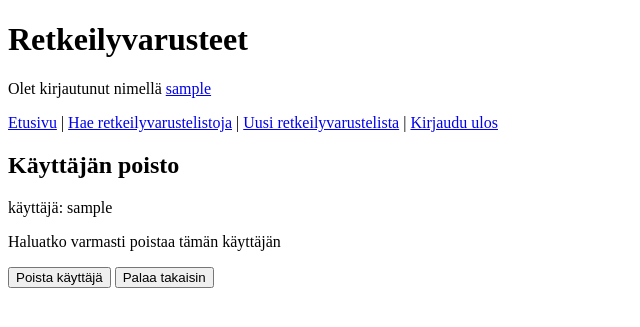
After one commit to sJYRINKI/Retkeilyvarusteet, a Flask app: page /remove_user/1 in a window 1280 px wide. The commit adds this page. Shown: the top 327 px of the page, without its empty margins (0-640 px from the left). Run offline with Flask 3, Linux system fonts and the light colour scheme; the visitor is signed in with stand-in values (Sample User, id 1); data comes from the database, SQL or seed files in the repository.

Commit message:
Add remove user feature

```diff
--- a/app.py
+++ b/app.py
@@ -117,7 +117,7 @@ def create_pack():
 
 @app.route("/create_comment", methods=["POST"])
 def create_comment():
-    rresult = require_login()
+    result = require_login()
     if result:
         return result
 
@@ -335,3 +335,26 @@ def logout():
         del session["user_id"]
         del session["username"]
     return redirect("/")
+
+@app.route("/remove_user/<int:user_id>", methods=["GET", "POST"])
+def remove_user(user_id):
+    result = require_login()
+    if result:
+        return result
+    user = users.get_user(user_id)
+    user_id = user[0]
+    if not user:
+        return error.render_page("Käyttäjää ei löytynyt", "Virhe käyttäjätunnuksen poistossa")
+    if user_id != session["user_id"]:
+          return error.render_page("Käyttäjällä ei ole oikeuksia poistaa käyttäjää", "Virhe käyttäjätunnuksen poistossa")
+    if request.method == "GET":
+        return render_template("remove_user.html", user=user)
+
+    if request.method == "POST":
+        if "remove" in request.form:
+            users.remove_user(user_id)
+            del session["user_id"]
+            del session["username"]
+            return redirect("/")
+        else:
+            return redirect("/user/" + str(user_id))
--- a/schema.sql
+++ b/schema.sql
@@ -9,13 +9,13 @@ CREATE TABLE packs (
     title TEXT,
     description TEXT,
     price INTEGER,
-    user_id INTEGER REFERENCES users
+    user_id INTEGER REFERENCES users ON DELETE CASCADE
 );
 
 CREATE TABLE comments (
     id INTEGER PRIMARY KEY,
     pack_id INTEGER REFERENCES packs ON DELETE CASCADE,
-    user_id INTEGER REFERENCES users,
+    user_id INTEGER REFERENCES users ON DELETE CASCADE,
     comment TEXT
 );
 
--- a/templates/layout.html
+++ b/templates/layout.html
@@ -10,7 +10,7 @@
 
   {% if session.username %}
   <p>
-    Olet kirjautunut nimellä {{ session.username }}
+    Olet kirjautunut nimellä <a href="/user/{{ session.user_id }}">{{ session.username }}</a>
   </p>
   {% endif %}
 
--- /dev/null
+++ b/templates/remove_user.html
@@ -0,0 +1,13 @@
+{% extends "layout.html" %}
+
+{% block title %}Käyttäjän poisto{% endblock %}
+
+{% block content %}
+<h2>Käyttäjän poisto</h2>
+<p>käyttäjä: {{ user.username }}</p>
+<p>Haluatko varmasti poistaa tämän käyttäjän </p>
+<form action="/remove_user/{{ user.id }}" method="post">
+  <input type="submit" name="remove" value="Poista käyttäjä">
+  <input type="submit" name="back" value="Palaa takaisin">
+</form>
+{% endblock %}
--- a/templates/show_user.html
+++ b/templates/show_user.html
@@ -4,6 +4,9 @@
 
 {% block content %}
 <h2>Käyttäjä {{ user.username }}</h2>
+<p>
+  <a href="/remove_user/{{ user.id }}">Poista käyttäjä</a>
+</p>
 <p>
   Käyttäjällä on yhteensä {{ packs | count }} ilmoitusta.
 </p>
--- a/users.py
+++ b/users.py
@@ -18,3 +18,7 @@ def create_user(username, password):
 def check_login(username):
     sql = "SELECT id, password_hash FROM users WHERE username = ?"
     return db.query(sql, [username])[0]
+
+def remove_user(user_id):
+    sql = "DELETE FROM users WHERE id = ?"
+    db.execute(sql, [user_id])
```
